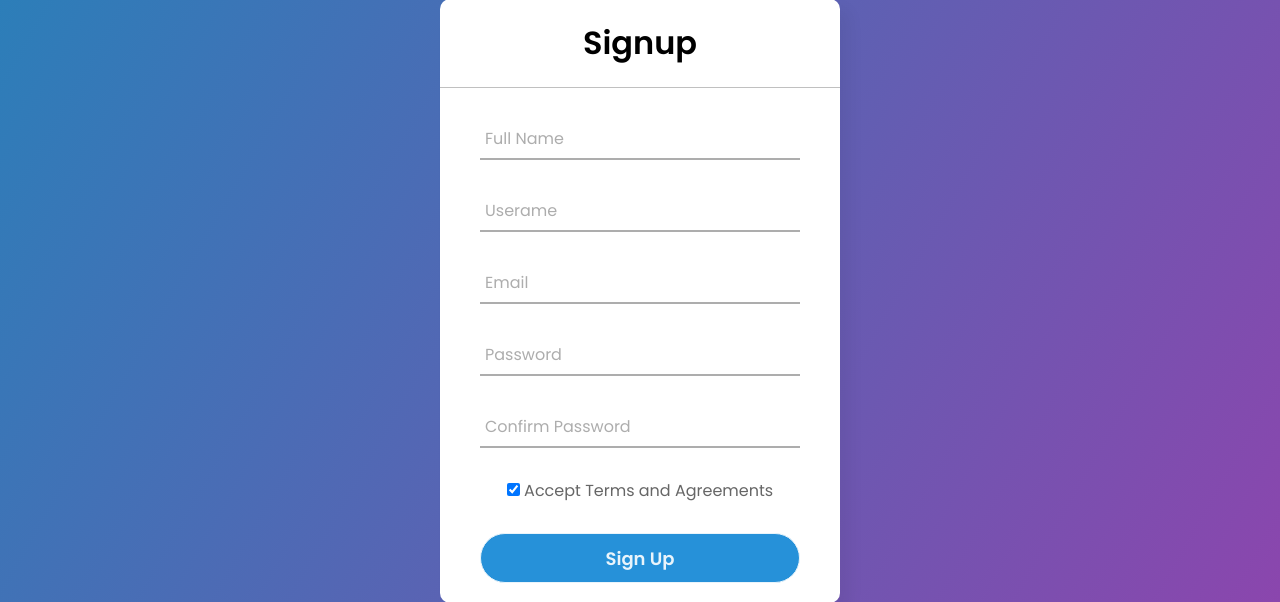
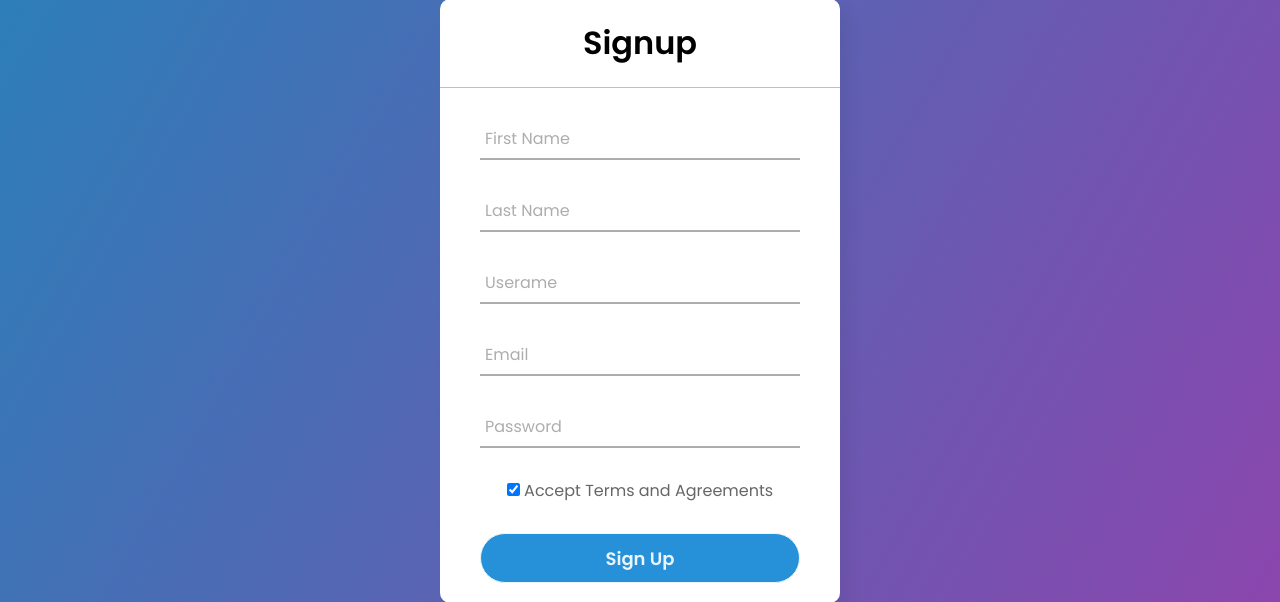
Before and after one commit to inderbhushanjha/WeatherForecast, a Django app: page /signup in a window 1280 px wide. Shown: the part 99-701 px from the top of the page. Run offline with Django 3.2, Linux system fonts and the light colour scheme.

Commit message:
done setting up login signup and logout functionality working on weather api

```diff
--- a/cityforecast/urls.py
+++ b/cityforecast/urls.py
@@ -7,4 +7,5 @@ urlpatterns = [
     path('signup',views.signup,name='signup'),
     path('home',views.home,name='signup'),
     path('about',views.about,name='signup'),
+    path('logout', views.logout, name='logout')
 ]
--- a/cityforecast/views.py
+++ b/cityforecast/views.py
@@ -1,27 +1,57 @@
 from django.shortcuts import render
-
+from django.contrib.auth.models import User, auth
+from django.contrib import messages
+from django.http import HttpResponse, HttpResponseRedirect
+from decouple import config
 # Create your views here.
 
 
 def index(request):
+    API_KEY = config('WEATHER_API')
+    print(type(API_KEY))
+    print(API_KEY)
+    st = 'api.openweathermap.org/data/2.5/weather?q={city name}&appid='
     return render(request,'index.html')
 
 def login(request):
     if request.method == 'POST':
-        uname = request.POST['username']
+        username = request.POST['username']
         password = request.POST['password']
-        print(uname)
-        print(password)
+        user = auth.authenticate(username = username, password = password)
+        if user is not None:
+            auth.login(request,user)
+            return HttpResponseRedirect('home')
+        else:
+            messages.info(request, 'Incorrect Username or Password')
+            return HttpResponseRedirect('login')
+
     return render(request,'login.html')
+
+# logout function
+
+def logout(request):
+    auth.logout(request)
+    return HttpResponseRedirect('/')
+
 
 def signup(request):
     if request.method == 'POST':
-        fname = request.POST['fullname']
+        first_name = request.POST['first_name']
+        last_name = request.POST['last_name']
         email = request.POST['email']
         username = request.POST['username']
-        p1 = request.POST['password1']
-        p2 = request.POST['password2']
-        tandc = request.POST['tc']
+        password = request.POST['password']
+
+        if User.objects.filter(username = username).exists():  #check user already exists in the database.
+            messages.info(request, 'Username Already Taken!')
+            return HttpResponseRedirect('signup')
+        if User.objects.filter(email = email).exists():
+            messages.info(request, 'Email Already Taken!')
+            return HttpResponseRedirect('signup')
+        else:
+            user = User.objects.create_user(username = username, password = password, email = email,first_name = first_name, last_name = last_name)
+            user.save()
+            return HttpResponseRedirect('login')
 
     return render(request, 'signup.html')
 
--- a/templates/login.html
+++ b/templates/login.html
@@ -126,6 +126,9 @@ input[type="submit"]:hover{
 <body>
     <div class="center">
         <h1>Login</h1>
+        {% for message in messages %}
+        <p>{{message}}</p>
+        {% endfor %}
         <form action="login" method="post">
             {% csrf_token %}
             <div class="txt_field">
--- a/templates/signup.html
+++ b/templates/signup.html
@@ -144,13 +144,22 @@
 
 <body>
     <div class="center">
+
         <h1>Signup</h1>
+        {% for message in messages%}
+        <li>{{message}}</li>
+        {% endfor%}
         <form action="signup" method="post">
             {% csrf_token %}
             <div class="txt_field">
-                <input type="text" name="fullname" required>
+                <input type="text" name="first_name" required>
                 <span></span>
-                <label>Full Name</label>
+                <label>First Name</label>
+            </div>
+            <div class="txt_field">
+                <input type="text" name="last_name" required>
+                <span></span>
+                <label>Last Name</label>
             </div>
             <div class="txt_field">
                 <input type="text" name="username" required>
@@ -163,14 +172,9 @@
                 <label>Email</label>
             </div>
             <div class="txt_field">
-                <input type="password" name="password1" required>
+                <input type="password" name="password" required>
                 <span></span>
                 <label>Password</label>
-            </div>
-            <div class="txt_field">
-                <input type="password" name="password2" required>
-                <span></span>
-                <label>Confirm Password</label>
             </div>
             <div class="signup_link">
             <input type="checkbox" id="tc" name="tc" value="on" checked>
```
Also changed, not shown: templates/base.html (+9 -0 lines).
